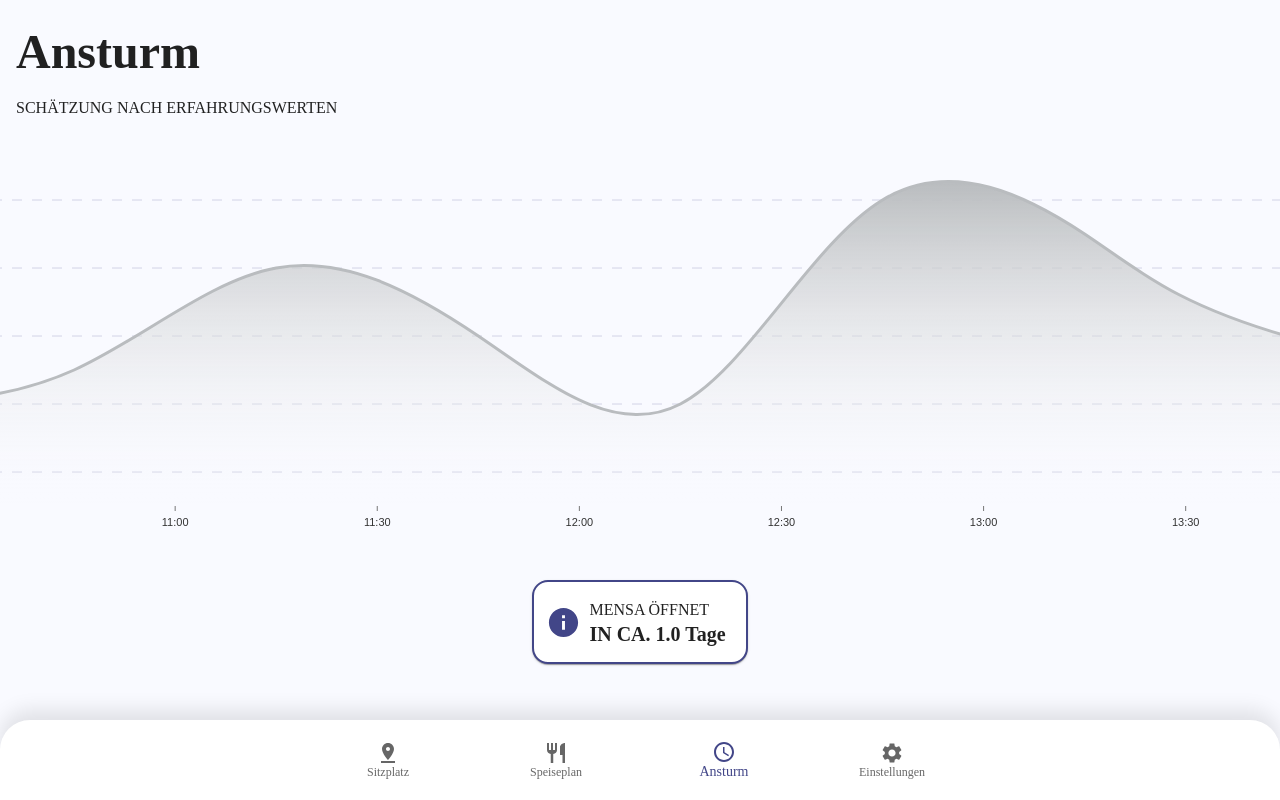
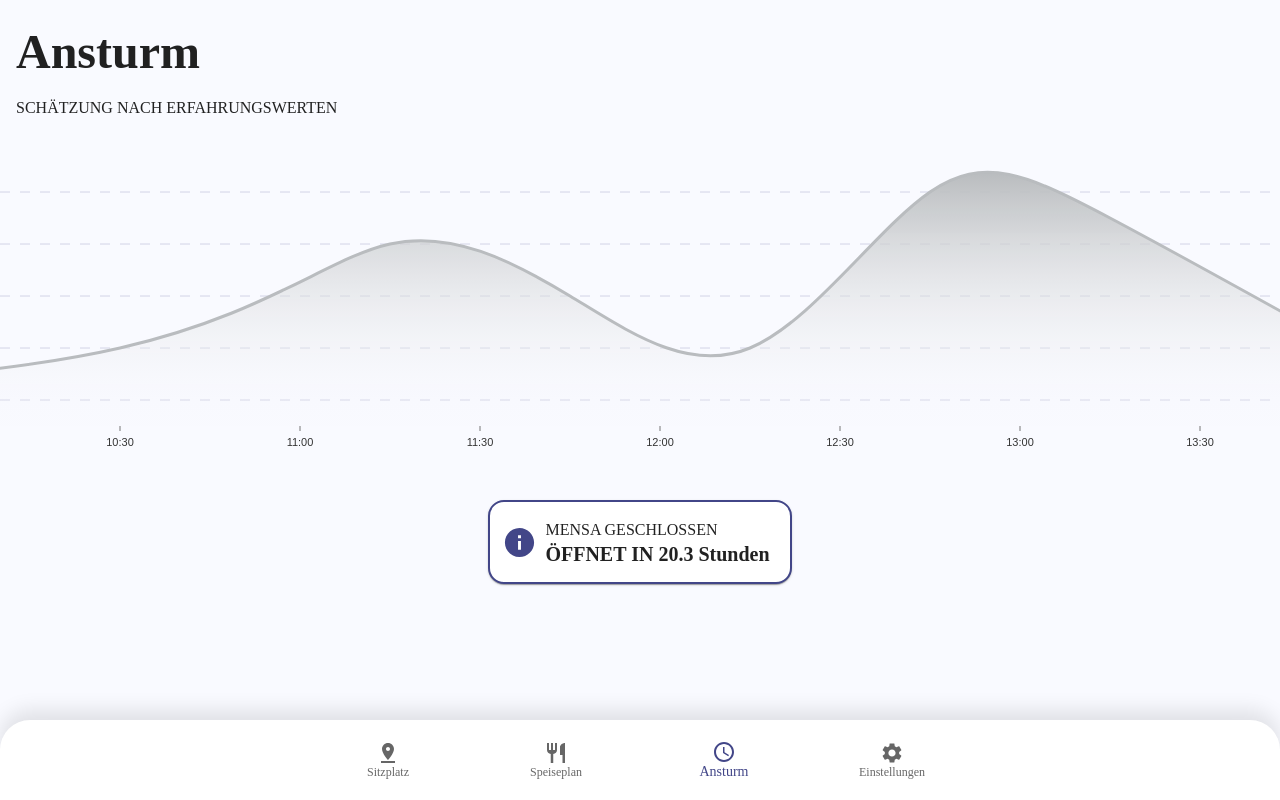
Before and after one commit to LinusHe/MensaPWA, a React (Create React App) app in the folder client/: page /rush in a window 1280 px wide. Built offline with nearby package versions, Linux system fonts and the light colour scheme.

Commit message:
Added correct opening and closing values

```diff
--- a/client/src/assets/mensaCapacity.json
+++ b/client/src/assets/mensaCapacity.json
@@ -2,15 +2,14 @@
   {
     "id": "Mensa Auslastung",
     "data": [
-      { "x": "10:15", "y": 30 },
-      { "x": "10:45", "y": 40 },
+      { "x": "08:50", "y": 10 },
+      { "x": "10:30", "y": 30 },
       { "x": "11:15", "y": 70 },
       { "x": "11:45", "y": 50 },
       { "x": "12:15", "y": 30 },
       { "x": "12:45", "y": 90 },
       { "x": "13:15", "y": 80 },
-      { "x": "13:45", "y": 50 },
-      { "x": "15:00", "y": 20 }
+      { "x": "14:10", "y": 10 }
     ]
   }
 ]
--- a/client/src/components/CapacityGraph.js
+++ b/client/src/components/CapacityGraph.js
@@ -10,10 +10,31 @@ const CapacityGraph = ({ data, currentTimeString, currentCapa, greyed }) => {
   const endHour = 15;
   const currentHour = currentTime.split(':')[0];
   const currentMinute = currentTime.split(':')[1];
-  let scrollMultiplier = greyed?0.4:(((parseInt(currentHour) + parseInt(currentMinute) / 60) - startHour) / (endHour - startHour)) + 0.5 * (currentHour - startHour);
+  let scrollMultiplier = greyed?1.5:(((parseInt(currentHour) + parseInt(currentMinute) / 60) - startHour) / (endHour - startHour)) + 0.5 * (currentHour - startHour);
 
 
   let currencyCapacity = currentCapa;
+
+  const markers = greyed?[]:[
+    {
+      axis: 'x',
+      legend: currencyCapacity,
+      legendPosition: 'top',
+      lineStyle: {
+        stroke: '#424588',
+        strokeWidth: 2,
+        strokeDasharray: '10 5',
+        opacity: 0.5,
+      },
+      legendOrientation: 'horizontal',
+      textStyle: {
+        fill: '#fcb23b',
+        fontSize: 22,
+        fontWeight: 600,
+      },
+      value: new Date(`1900-01-01T${currentHour}:${currentMinute}:00`)
+    }
+  ];
 
   useEffect(() => {
     const container = containerRef.current;
@@ -34,7 +55,7 @@ const CapacityGraph = ({ data, currentTimeString, currentCapa, greyed }) => {
   return (
     <div
       style={{
-        height: greyed?'calc(100vh - 380px)':'calc(100vh - 396px)', // TODO Make this relative to sizes of other elements
+        height: greyed?'calc(90vh - 380px)':'calc(90vh - 396px)', // TODO Make this relative to sizes of other elements
         overflowX: 'scroll',
         overflowY: 'hidden',
       }}
@@ -108,28 +129,7 @@ const CapacityGraph = ({ data, currentTimeString, currentCapa, greyed }) => {
             },
           ]}
           fill={[{ match: '*', id: 'gradient' }]}
-          markers={[
-            {
-              axis: 'x',
-              legend: currencyCapacity,
-              legendPosition: 'top',
-              lineStyle: {
-                stroke: '#424588',
-                strokeWidth: 2,
-                strokeDasharray: '10 5',
-                opacity: 0.5,
-              },
-              legendOrientation: 'horizontal',
-              textStyle: {
-                fill: '#fcb23b',
-                fontSize: 22,
-                fontWeight: 600,
-
-              },
-              // value: new Date(`1900-01-01T${new Date().toTimeString().slice(0, 8)}`)
-              value: new Date(`1900-01-01T${currentHour}:${currentMinute}:00`)
-            }
-          ]}
+          markers={markers}
           layers={['grid', 'axes', 'areas', 'markers', 'crosshair', 'lines', 'points', 'slices', 'mesh', 'legends']}
         />
       </div>
--- a/client/src/components/CapacityIndicator.js
+++ b/client/src/components/CapacityIndicator.js
@@ -12,12 +12,12 @@ function CapacityIndicator() {
   // Get the current day of the week (0 = Sunday, 1 = Monday, ..., 6 = Saturday)
   let currentDay = new Date().getDay();
   // DEBUG
-  // currentHour = '12';
-  // currentMinute = '44';
-  // currentDay = 0;
+  currentHour = '12';
+  currentMinute = '44';
+  currentDay = 0;
   const currentTime = `${currentHour}:${currentMinute}`;
-  const openingTime = '10:00';
-  const closingTime = '15:00';
+  const openingTime = '09:00';
+  const closingTime = '14:00';
   const mensaCapacity = require('../assets/mensaCapacity.json');
   let greyed = false;
 
@@ -51,6 +51,11 @@ function CapacityIndicator() {
 
   // Calculate peak times
   const calculatePeaks = () => {
+    // If it's Saturday or Sunday, return an empty array
+    if (currentDay === 6 || currentDay === 0) {
+      return [];
+    }
+
     let peaks = [];
     let max = mensaCapacity[0].data[0].y;
     for (let i = 1; i < mensaCapacity[0].data.length - 1; i++) {
@@ -104,6 +109,11 @@ function CapacityIndicator() {
       diff += 24 * 60;
     }
 
+    // If it's Sunday and the current time is before the closing time, add 24 hours (1440 minutes) to the difference
+    if (currentDay === 0 && currentTimeInMinutes < timeToMinutes(closingTime)) {
+      diff += 24 * 60;
+    }
+
     return diff > 1440 ? (diff / 1440).toFixed(1) + ' Tage' : diff > 60 ? (diff / 60).toFixed(1) + ' Stunden' : Math.round(diff) + ' Minuten';
   };
 
@@ -117,7 +127,11 @@ function CapacityIndicator() {
   let bottomString = 'In ca. '.toUpperCase() + calculateTimeToNextPeak();
 
   // Only show "Mensa schließt" after the last peak
-  if (currentTimeInMinutes < openingTimeInMinutes) {
+  if (currentDay === 6 || currentDay === 0) {
+    topString = 'Mensa geschlossen'.toUpperCase();
+    bottomString = 'Öffnet in '.toUpperCase() + calculateTimeToOpening();
+    greyed = true;
+  } else if (currentTimeInMinutes < openingTimeInMinutes) {
     topString = 'Mensa öffnet'.toUpperCase();
     bottomString = 'In ca. '.toUpperCase() + calculateTimeToOpening();
     greyed = true;
@@ -149,7 +163,7 @@ function CapacityIndicator() {
           Schätzung nach Erfahrungswerten
         </Typography>
       </Grid>
-      <Grid item xs={12} sx={{ flexGrow: 1, pt:greyed?0:2 }}>
+      <Grid item xs={12} sx={{ flexGrow: 1, pt: greyed ? 0 : 2 }}>
         <CapacityGraph data={CapacityData} currentTimeString={currentTime} currentCapa={calculateCurentCapacity()} greyed={greyed}></CapacityGraph>
       </Grid>
       <Grid item sx={{ pt: 3, flexGrow: 0, display: 'flex', justifyContent: 'center' }}>
```
